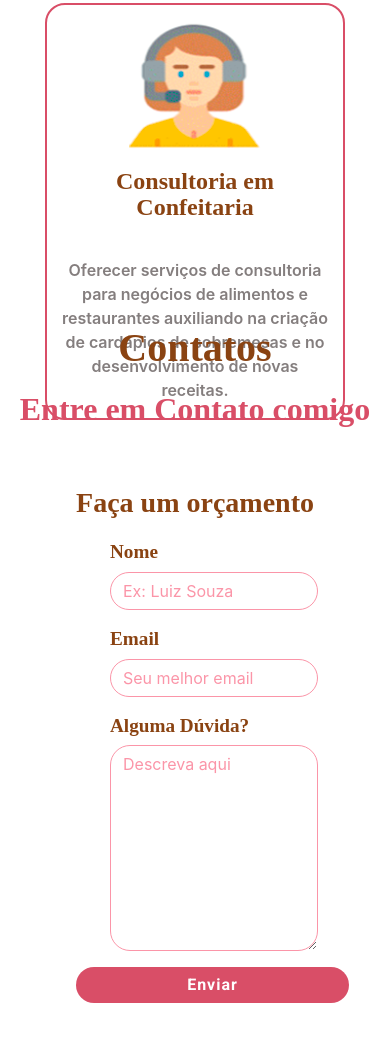
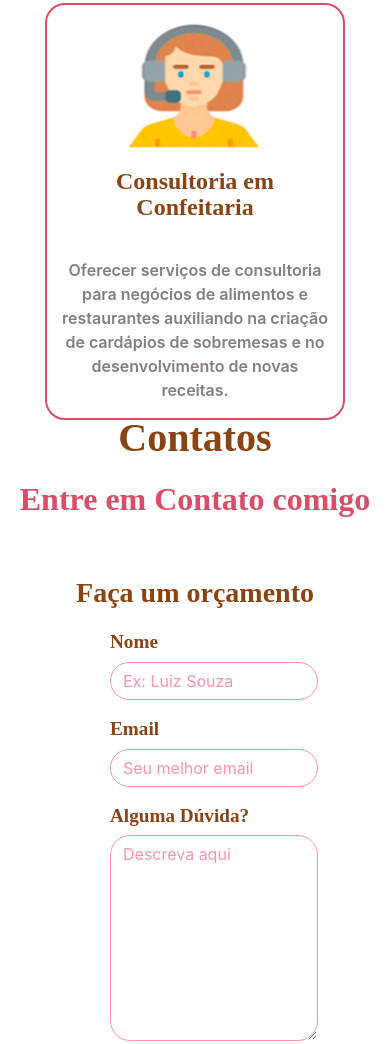
Before and after one commit to LuizDev271/Modelo-Docearia, a plain HTML site: page index.html in a window 390 px wide. Shown: the part 3921-4965 px from the top of the page. Drawn offline with nearby package versions, Linux system fonts and the light colour scheme; a web font is replaced by a local one.

Commit message:
Correção media querie mobile

```diff
--- a/css/media.css
+++ b/css/media.css
@@ -27,7 +27,7 @@
     }
 
     #contato{
-        padding-top: 70px;
+        padding-top: 160px;
         height: 950px;
     }
 
```
